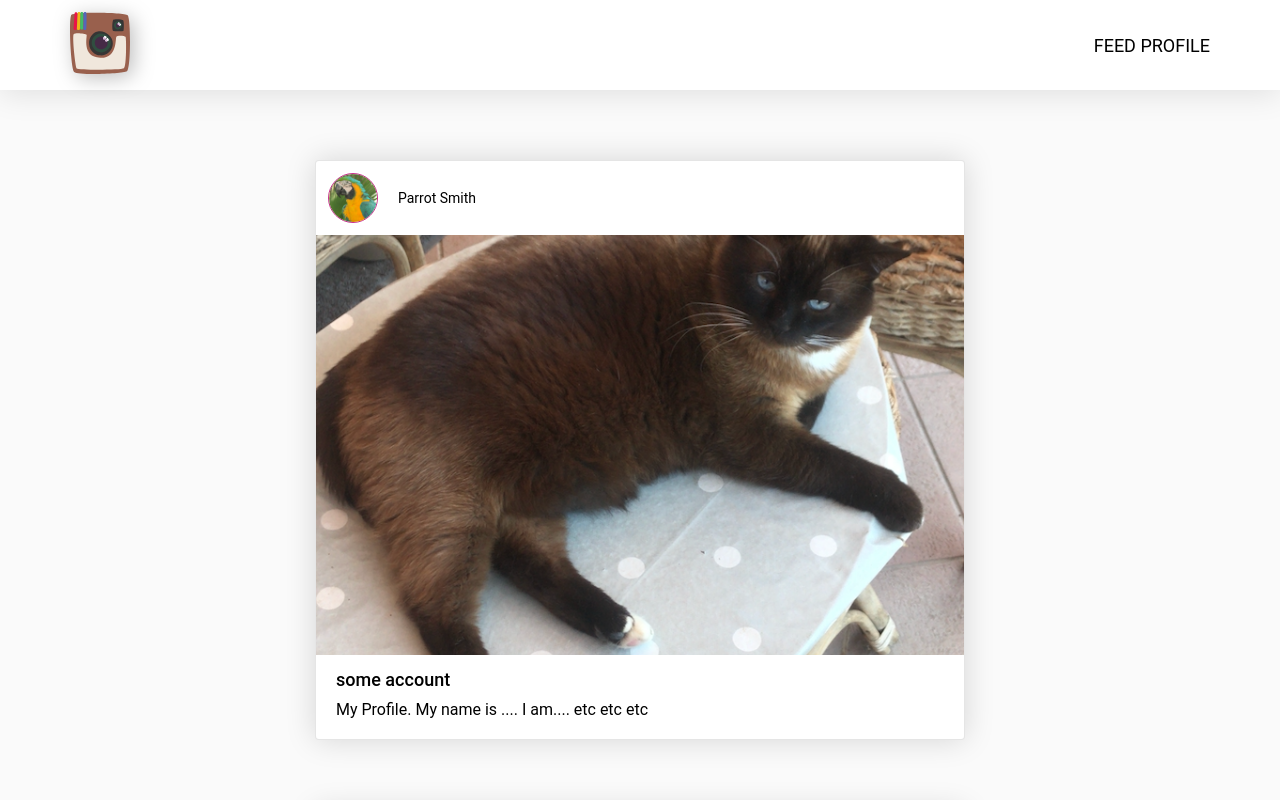
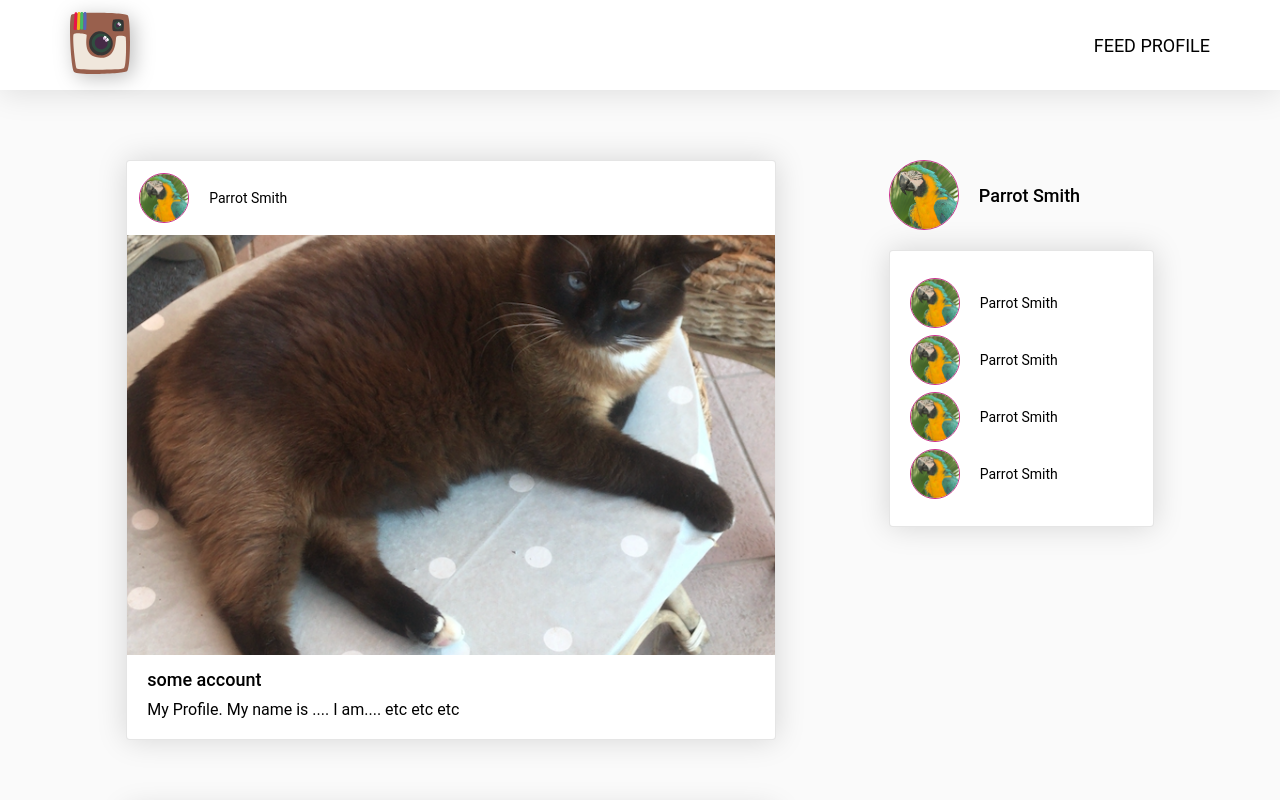
Before and after one commit to Natalina27/insta-react, a React (Create React App) app: page / in a window 1280 px wide. Shown: the top 800 px of the page. Built offline with nearby package versions, Linux system fonts and the light colour scheme.

Commit message:
added Users component(right part)

```diff
--- a/src/components/Feed.js
+++ b/src/components/Feed.js
@@ -1,12 +1,12 @@
 import React from 'react';
 import Posts from './Posts';
-// import Users from './Users';
+import Users from './Users';
 
 export default function Feed() {
     return (
         <div className="container feed">
             <Posts />
-            {/*<Users />*/}
+            <Users />
         </div>
     )
 }
--- a/src/components/Post.js
+++ b/src/components/Post.js
@@ -10,7 +10,7 @@ export default class Post extends Component{
                 <User src={parrot}
                       alt="parrot"
                       name="Parrot Smith"
-                      min={true} />
+                      min />
                 <img src={this.props.src} alt={this.props.alt} />
                 <div className="post__name">
                     some account
--- a/src/components/Users.js
+++ b/src/components/Users.js
@@ -0,0 +1,32 @@
+import React from 'react';
+import User from "./User";
+import parrot from "../parrot.png";
+
+export default function Users(){
+    return(
+        <div className="right">
+            <User src={parrot}
+                  alt="parrot"
+                  name="Parrot Smith" />
+             <div className="users__block">
+                 <User src={parrot}
+                       alt="parrot"
+                       name="Parrot Smith"
+                       min />
+                 <User src={parrot}
+                       alt="parrot"
+                       name="Parrot Smith"
+                       min />
+                 <User src={parrot}
+                       alt="parrot"
+                       name="Parrot Smith"
+                       min />
+                 <User src={parrot}
+                       alt="parrot"
+                       name="Parrot Smith"
+                       min />
+
+             </div>
+        </div>
+    )
+}
```
